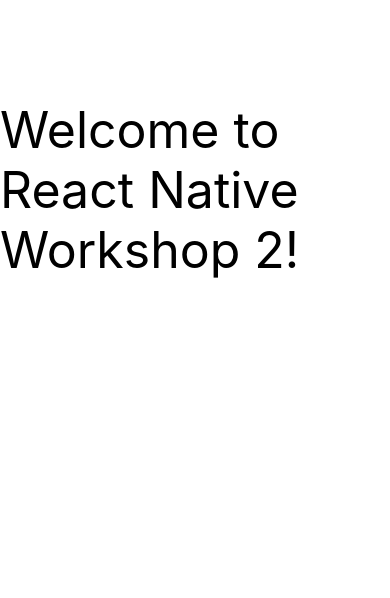
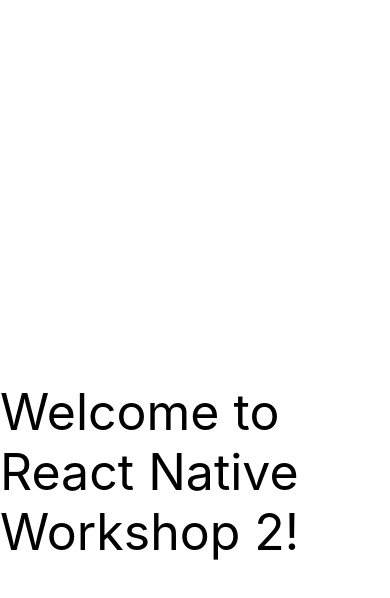
Before and after one commit to appdevumd/react-native-workshop2, a React Native app: screen / in a window 390 px wide. Shown: the top 598 px of the page. Built offline with nearby package versions, Linux system fonts and the light colour scheme.

Commit message:
removed scroll view

```diff
--- a/components/Welcome.js
+++ b/components/Welcome.js
@@ -16,9 +16,7 @@
 export default function Welcome() {
     return (
         <View style={styles.container}>
-            <ScrollView>
-                <Text style={styles.text}>Welcome to React Native Workshop 2!</Text>
-            </ScrollView>
+            <Text style={styles.text}>Welcome to React Native Workshop 2!</Text>
         </View>
     );
 }
```
